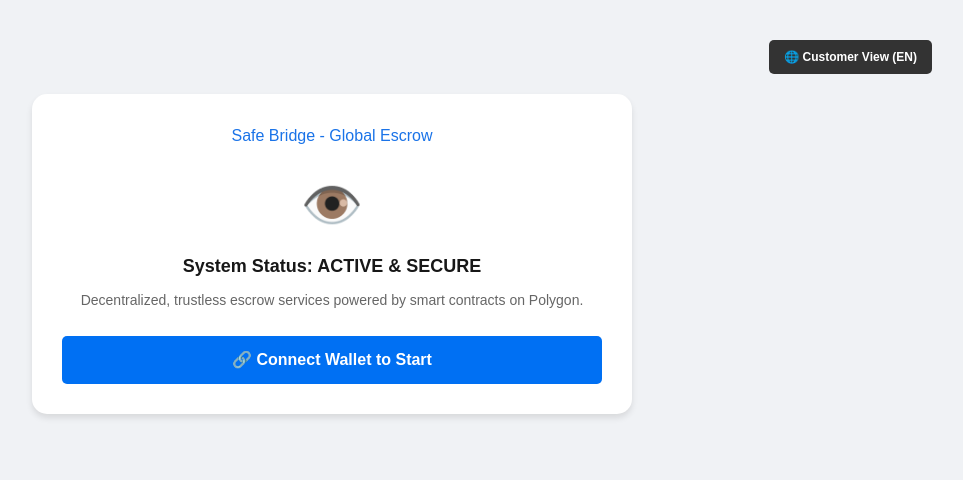
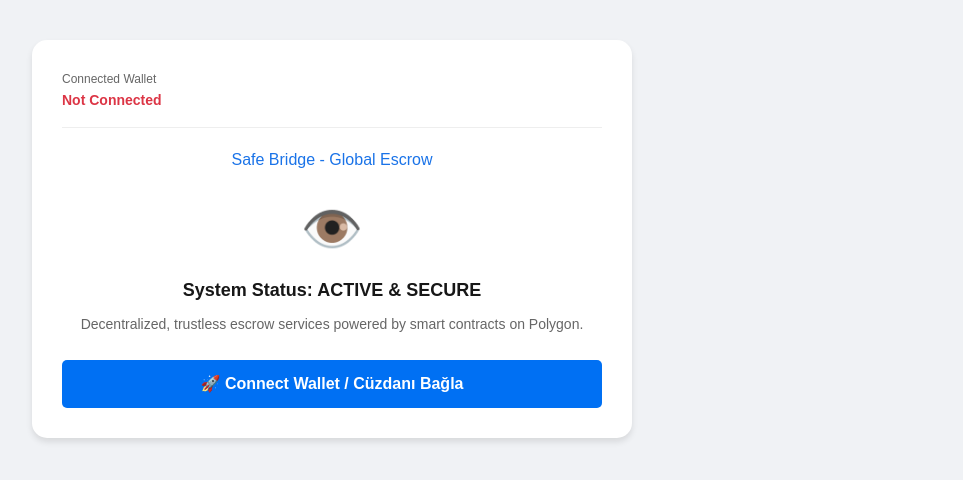
Before and after one commit to biriktiren-max/safebridge-frontend, a Next.js app: page / in a window 1280 px wide. Shown: the top 480 px of the page, without its empty margins (308-1271 px from the left). Built offline with nearby package versions, Linux system fonts and the light colour scheme.

Commit message:
Implement wallet connection and admin verification
Added wallet connection and admin verification logic using MetaMask. Updated UI to reflect wallet status and added buttons for admin and customer functionalities.

```diff
--- a/app/page.js
+++ b/app/page.js
@@ -1,28 +1,107 @@
 "use client";
 // @ts-nocheck
 
-import { useState } from "react";
+import { useState, useEffect } from "react";
 
 export default function Page() {
-  // Yönetici modu şalteri (İleride bunu senin MetaMask adresin otomatik açacak)
+  const [wallet, setWallet] = useState(null);
   const [isAdmin, setIsAdmin] = useState(false);
+  const [status, setStatus] = useState("");
+
+  // Senin Polygon Yönetici Cüzdan Adresin (Küçük harfe duyarlı kontrol için)
+  const ADMIN_ADDRESS = "0x68E0c1948900699E23a5490fcE4e376EDe21588D".toLowerCase();
+
+  // Cüzdan adresini ve admin durumunu kontrol et
+  useEffect(() => {
+    if (wallet) {
+      if (wallet.toLowerCase() === ADMIN_ADDRESS) {
+        setIsAdmin(true);
+        setStatus("Yönetici girişi başarıyla doğrulandı!");
+      } else {
+        setIsAdmin(false);
+        setStatus("Connected successfully as client.");
+      }
+    } else {
+      setIsAdmin(false);
+      setStatus("");
+    }
+  }, [wallet]);
+
+  // MetaMask bağlantısını dinleme (Hesap değiştiğinde otomatik günceller)
+  useEffect(() => {
+    if (typeof window !== "undefined" && window.ethereum) {
+      // Sayfa ilk açıldığında halihazırda bağlı hesap var mı kontrol et
+      window.ethereum.request({ method: "eth_accounts" }).then((accounts) => {
+        if (accounts.length > 0) {
+          setWallet(accounts[0]);
+        }
+      });
+
+      window.ethereum.on("accountsChanged", (accounts) => {
+        if (accounts.length > 0) {
+          setWallet(accounts[0]);
+        } else {
+          setWallet(null);
+        }
+      });
+    }
+  }, []);
+
+  // MetaMask bağlantı fonksiyonu
+  const connectWallet = async () => {
+    if (typeof window !== "undefined" && window.ethereum) {
+      try {
+        setStatus(wallet && wallet.toLowerCase() === ADMIN_ADDRESS ? "Bağlanıyor..." : "Connecting...");
+        const accounts = await window.ethereum.request({ method: "eth_requestAccounts" });
+        if (accounts.length > 0) {
+          setWallet(accounts[0]);
+        }
+      } catch (error) {
+        setStatus(wallet && wallet.toLowerCase() === ADMIN_ADDRESS ? "Bağlantı reddedildi." : "Connection rejected.");
+      }
+    } else {
+      alert(
+        wallet && wallet.toLowerCase() === ADMIN_ADDRESS
+          ? "MetaMask bulunamadı! Lütfen tarayıcınıza MetaMask eklentisini kurun."
+          : "MetaMask not found! Please install MetaMask extension."
+      );
+    }
+  };
+
+  // Çıkış yapma (Disconnect simülasyonu)
+  const disconnectWallet = () => {
+    setWallet(null);
+    setIsAdmin(false);
+    setStatus("");
+  };
 
   return (
     <div style={{ padding: '40px', fontFamily: 'sans-serif', backgroundColor: '#f0f2f5', minHeight: '100vh' }}>
+      <div style={{ maxWidth: '600px', margin: '0 auto', background: 'white', padding: '30px', borderRadius: '15px', boxShadow: '0 4px 6px rgba(0,0,0,0.1)' }}>
 
-      {/* ÜST ŞALTER: Sadece test için, ileride gizlenecek */}
-      <div style={{ textAlign: 'right', marginBottom: '20px' }}>
+        {/* ÜST BİLGİ ALANI (Cüzdan Durumu) */}
+        <div style={{ display: 'flex', justifyContent: 'space-between', alignItems: 'center', marginBottom: '20px', borderBottom: '1px solid #eee', paddingBottom: '15px' }}>
+          <div>
+            <span style={{ fontSize: '12px', color: '#666', display: 'block' }}>
+              {isAdmin ? "Bağlı Cüzdan" : "Connected Wallet"}
+            </span>
+            <span style={{ fontSize: '14px', fontWeight: 'bold', color: wallet ? '#28a745' : '#dc3545' }}>
+              {wallet
+                ? `${wallet.substring(0, 6)}...${wallet.substring(wallet.length - 4)}`
+                : (isAdmin ? "Bağlantı Yok" : "Not Connected")}
+            </span>
+          </div>
+          {wallet && (
             <button
-          onClick={() => setIsAdmin(!isAdmin)}
-          style={{ padding: '8px 15px', cursor: 'pointer', background: isAdmin ? '#d9534f' : '#333', color: 'white', border: 'none', borderRadius: '5px', fontSize: '12px', fontWeight: 'bold' }}
+              onClick={disconnectWallet}
+              style={{ padding: '5px 10px', background: '#f5f5f5', border: '1px solid #ccc', borderRadius: '5px', cursor: 'pointer', fontSize: '12px' }}
             >
-          {isAdmin ? "👤 Yönetici Kokpiti (TR)" : "🌐 Customer View (EN)"}
+              {isAdmin ? "Bağlantıyı Kes" : "Disconnect"}
             </button>
+          )}
         </div>
 
-      {/* ANA KOKPİT EKRANI */}
-      <div style={{ maxWidth: '600px', margin: '0 auto', background: 'white', padding: '30px', borderRadius: '15px', boxShadow: '0 4px 6px rgba(0,0,0,0.1)' }}>
-
+        {/* ANA BAŞLIK */}
         <h1 style={{ textAlign: 'center', color: isAdmin ? '#d9534f' : '#1a73e8' }}>
           {isAdmin ? "Safe Bridge - Yönetim Kokpiti" : "Safe Bridge - Global Escrow"}
         </h1>
@@ -40,12 +119,48 @@
               : "Decentralized, trustless escrow services powered by smart contracts on Polygon."}
           </p>
 
+          {status && (
+            <p style={{ color: isAdmin ? '#28a745' : '#0070f3', fontWeight: 'bold', margin: '15px 0 5px 0', fontSize: '14px' }}>
+              {status}
+            </p>
+          )}
+
+          {!wallet ? (
             <button
-            onClick={() => alert(isAdmin ? "Yönetici yetkisi doğrulandı. İşlem izni aktif!" : "Please connect your MetaMask wallet first.")}
-            style={{ marginTop: '25px', padding: '12px 30px', cursor: 'pointer', background: isAdmin ? '#28a745' : '#0070f3', color: 'white', border: 'none', borderRadius: '5px', fontWeight: 'bold', fontSize: '16px', width: '100%' }}
+              onClick={connectWallet}
+              style={{ marginTop: '25px', padding: '12px 30px', cursor: 'pointer', background: '#0070f3', color: 'white', border: 'none', borderRadius: '5px', fontWeight: 'bold', fontSize: '16px', width: '100%' }}
             >
-            {isAdmin ? "⚙️ Sözleşmeyi Yönet / Müdahale Et" : "🔗 Connect Wallet to Start"}
+              🚀 Connect Wallet / Cüzdanı Bağla
             </button>
+          ) : (
+            <div style={{ marginTop: '25px' }}>
+              {isAdmin ? (
+                <div>
+                  {/* Yöneticiye Özel Ek Butonlar */}
+                  <button
+                    onClick={() => alert("Sözleşme yönetim modülü açılıyor...")}
+                    style={{ padding: '12px 30px', cursor: 'pointer', background: '#d9534f', color: 'white', border: 'none', borderRadius: '5px', fontWeight: 'bold', fontSize: '16px', width: '100%', marginBottom: '10px' }}
+                  >
+                    ⚙️ Akıllı Sözleşmeyi Yönet (Müdahale)
+                  </button>
+                  <button
+                    onClick={() => alert("Polygon üzerindeki kasa bakiyesi sorgulanıyor...")}
+                    style={{ padding: '10px 30px', cursor: 'pointer', background: '#333', color: 'white', border: 'none', borderRadius: '5px', fontWeight: 'bold', fontSize: '14px', width: '100%' }}
+                  >
+                    📊 Kasa Bakiyesi ve Logları İncele
+                  </button>
+                </div>
+              ) : (
+                /* Müşteriye Özel Ek Butonlar */
+                <button
+                  onClick={() => alert("Escrow dashboard is loading...")}
+                  style={{ padding: '12px 30px', cursor: 'pointer', background: '#28a745', color: 'white', border: 'none', borderRadius: '5px', fontWeight: 'bold', fontSize: '16px', width: '100%' }}
+                >
+                  🚀 Open Escrow Dashboard
+                </button>
+              )}
+            </div>
+          )}
         </div>
 
       </div>
```
Lines whose indentation alone changed are shown as unchanged.
